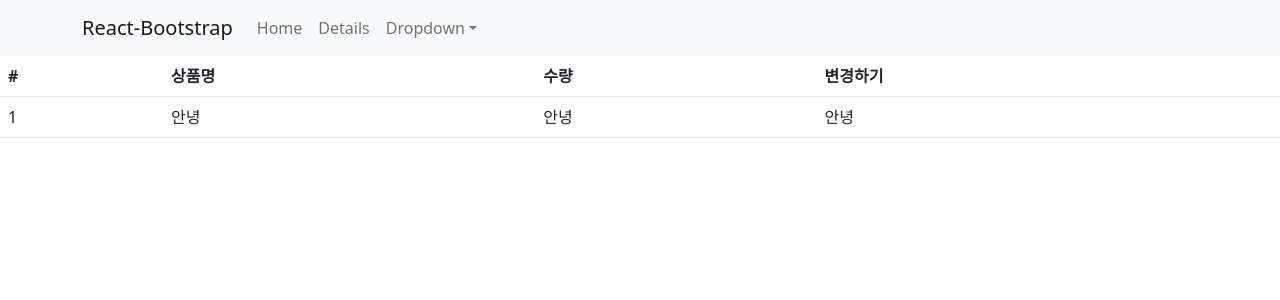
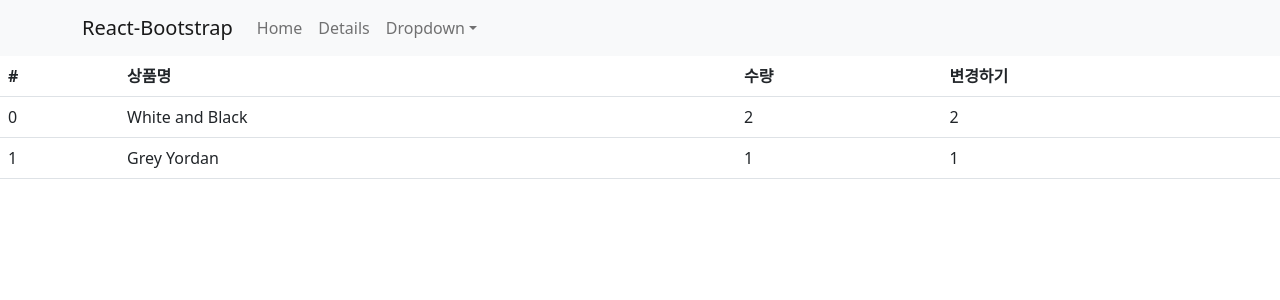
Before and after one commit to KwangminNam/e-commerce, a React (Vite) app: page /cart in a window 1280 px wide. Shown: the top 300 px of the page. Built offline with nearby package versions, Linux system fonts and the light colour scheme.

Commit message:
add redux dummy data state

```diff
--- a/src/components/Cart.jsx
+++ b/src/components/Cart.jsx
@@ -1,7 +1,15 @@
 import React from 'react';
 import { Table } from 'react-bootstrap'
+import { useSelector } from 'react-redux';
 
 const Cart = () => {
+
+
+  const a = useSelector(state => state);
+
+  const { main } = a;
+  console.log(main);
+
   return (
     <div>
       <Table>
@@ -14,12 +22,16 @@ const Cart = () => {
           </tr>
         </thead>
         <tbody>
-          <tr>
-            <td>1</td>
-            <td>안녕</td>
-            <td>안녕</td>
-            <td>안녕</td>
-          </tr>
+          {main.map((item)=>{
+            return(
+              <tr key={item.id}>
+                <td>{item.id}</td>
+                <td>{item.name}</td>
+                <td>{item.count}</td>
+                <td>{item.count}</td>
+              </tr>
+            )
+          })}
         </tbody>
       </Table>
     </div>
--- a/src/store.js
+++ b/src/store.js
@@ -1,5 +1,27 @@
-import { configureStore } from '@reduxjs/toolkit'
+import { configureStore, createSlice } from '@reduxjs/toolkit'
+
+const user = createSlice({
+  name:"user",
+  initialState:"park"
+})
+
+const stock = createSlice({
+  name:"stock",
+  initialState:[1,2,3,4,5]
+})
+
+const mainStock = createSlice({
+  name:"mainStock",
+  initialState:[
+    {id : 0, name : 'White and Black', count : 2},
+    {id : 1, name : 'Grey Yordan', count : 1}
+  ]
+})
 
 export default configureStore({
-  reducer: { }
+  reducer: {
+    user: user.reducer,
+    stock:stock.reducer,
+    main: mainStock.reducer
+  }
 })
```
